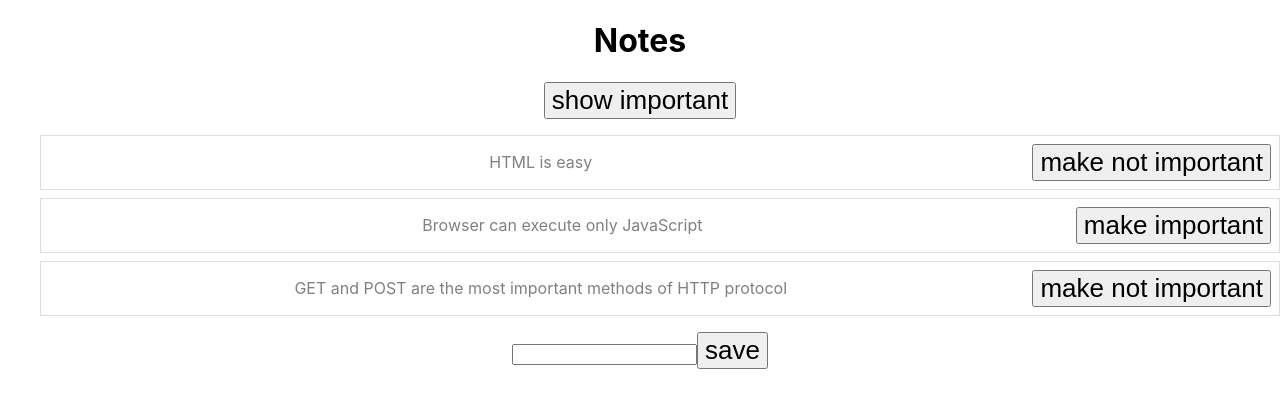
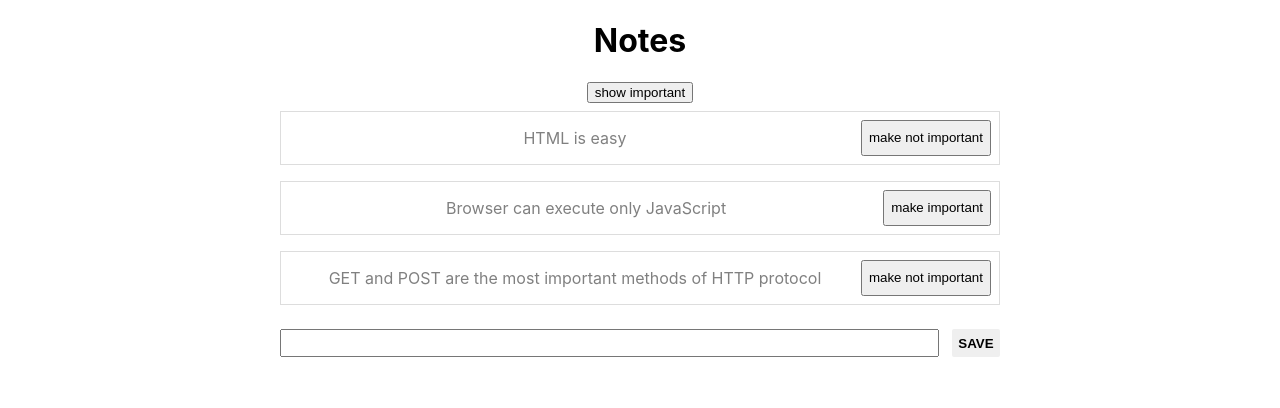
Before and after one commit to horaciobelardita/fullstackopen, a React (Vite) app in the folder part1/notes-app/: page / in a window 1280 px wide. Shown: the top 408 px of the page. Built offline with nearby package versions, Linux system fonts and the light colour scheme; data requests are answered from the project's data file.

Commit message:
add handler error to fetch all

```diff
--- a/part1/notes-app/src/App.tsx
+++ b/part1/notes-app/src/App.tsx
@@ -1,20 +1,33 @@
-import "./App.css";
 import { Note } from "./components/Note";
 import React, { useEffect, useState } from "react";
 import { NoteType } from "./main";
 import noteService from "./services/notes";
+import { NotificationMessage } from "./components/NotificationMessage";
 function App() {
   const [notes, setNotes] = useState<NoteType[]>([]);
   const [newNote, setNewNote] = useState("");
   const [showAll, setShowAll] = useState(true);
   const [isLoading, setIsLoading] = useState(true);
+  const [errorMessage, setErrorMessage] = useState<string | null>(null);
   useEffect(() => {
-    console.log("running useEffect");
-    noteService.getAll().then((notes) => {
-      setNotes(notes);
-      setIsLoading(false);
-    });
+    noteService
+      .getAll()
+      .then((notes) => {
+        setNotes(notes);
+      })
+      .catch(() => {
+        setErrorMessage("Can not fetch the notes. Try again later");
+      })
+      .finally(() => setIsLoading(false));
   }, []);
+
+  useEffect(() => {
+    if (!errorMessage) return;
+    const timeout = setTimeout(() => {
+      setErrorMessage(null);
+    }, 5000);
+    return () => clearTimeout(timeout);
+  }, [errorMessage]);
 
   const addNote = (event: React.FormEvent) => {
     event.preventDefault();
@@ -49,26 +62,30 @@ function App() {
         )
       )
       .catch(() => {
-        console.error(
+        setErrorMessage(
           `the note '${note.content}' was already deleted from server`
         );
         setNotes(notes.filter((n) => n.id !== id));
       });
   };
 
-  console.log("render", notes.length, "notes");
   return (
     <div className="App">
-      <h1>Notes</h1>
-      <div>
-        <button onClick={() => setShowAll(!showAll)}>
-          show {showAll ? "important" : "all"}
-        </button>
-      </div>
+      <h1 className="App__heading">Notes</h1>
+      <NotificationMessage message={errorMessage} />
+      {notes.length > 0 && (
+        <div className="App__filter">
+          <button onClick={() => setShowAll(!showAll)}>
+            show {showAll ? "important" : "all"}
+          </button>
+        </div>
+      )}
       {isLoading ? (
-        <p>Loading....</p>
+        <div className="container">
+          <p className="loader">Loading....</p>
+        </div>
       ) : (
-        <ul>
+        <ul className="notes container">
           {notesToShow.map((note) => (
             <Note
               onToggleImportance={handleToggleImportance.bind(null, note.id)}
@@ -78,8 +95,12 @@ function App() {
           ))}
         </ul>
       )}
-      <form onSubmit={addNote}>
-        <input value={newNote} onChange={handleNoteChange} />
+      <form onSubmit={addNote} className="form container">
+        <input
+          className="form__input"
+          value={newNote}
+          onChange={handleNoteChange}
+        />
         <button type="submit">save</button>
       </form>
     </div>
```
